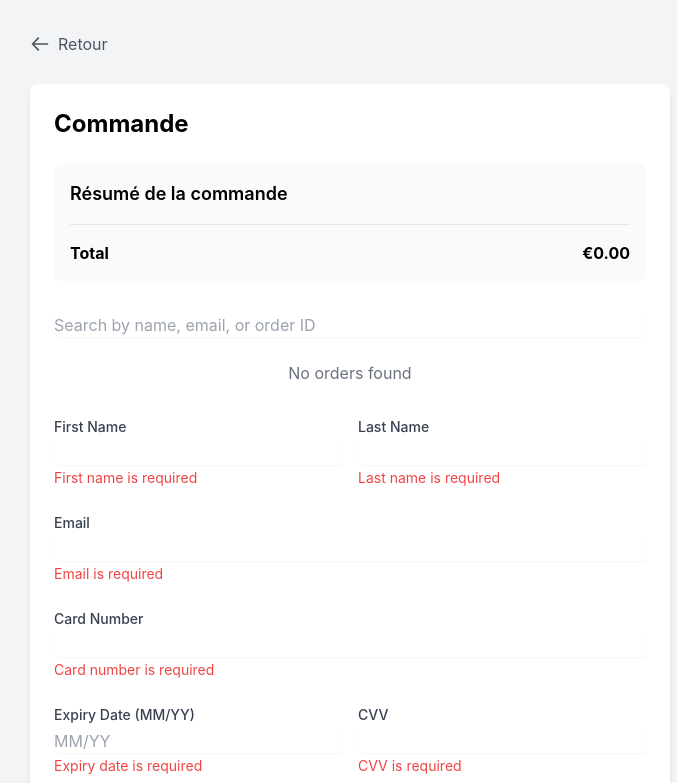
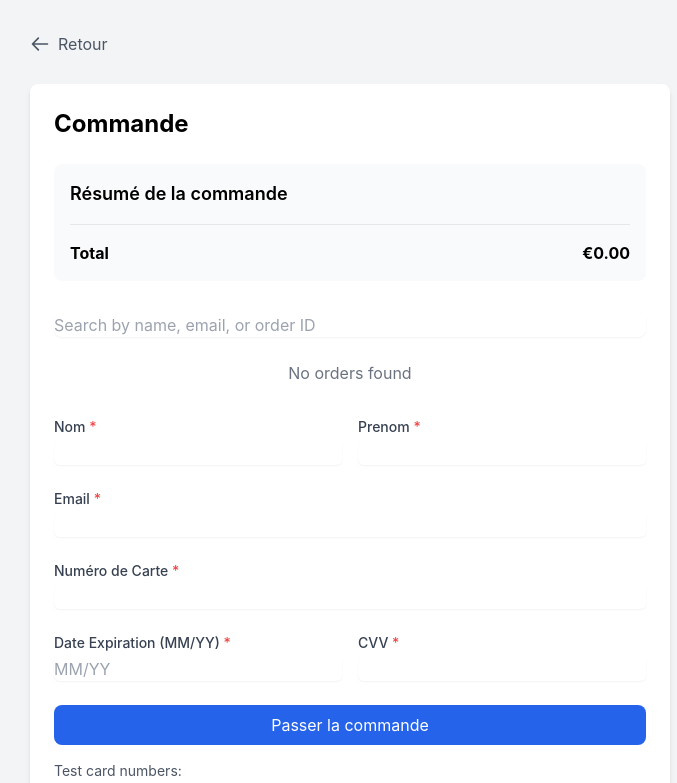
Before and after one commit to anohkolia/ticketpaymentapp, a Vue app: page /checkout in a window 1280 px wide. Shown: the top 783 px of the page, without its empty margins (290-967 px from the left). Built offline with nearby package versions, Linux system fonts and the light colour scheme.

Commit message:
mise à jour

```diff
--- a/src/components/checkout/PaymentForm.vue
+++ b/src/components/checkout/PaymentForm.vue
@@ -7,17 +7,17 @@ const props = defineProps<{
 }>();
 
 const schema = yup.object({
-  email: yup.string().required('Email is required').email('Invalid email format'),
-  firstName: yup.string().required('First name is required'),
-  lastName: yup.string().required('Last name is required'),
+  email: yup.string().required('*').email('Invalid email format'),
+  firstName: yup.string().required('*'),
+  lastName: yup.string().required('*'),
   cardNumber: yup.string()
-    .required('Card number is required')
+    .required('*')
     .matches(/^\d{16}$/, 'Card number must be 16 digits'),
   expiryDate: yup.string()
-    .required('Expiry date is required')
+    .required('*')
     .matches(/^(0[1-9]|1[0-2])\/([0-9]{2})$/, 'Invalid expiry date (MM/YY)'),
   cvv: yup.string()
-    .required('CVV is required')
+    .required('*')
     .matches(/^\d{3,4}$/, 'CVV must be 3 or 4 digits')
 });
 
@@ -44,40 +44,37 @@ const onSubmit = handleSubmit((formValues) => {
   <form @submit="onSubmit" class="space-y-6">
     <div class="grid grid-cols-2 gap-4">
       <div>
-        <label class="block text-sm font-medium text-gray-700">First Name</label>
+        <label class="block text-sm font-medium text-gray-700">Nom <span v-if="errors.firstName" class="text-red-500 text-sm">{{ errors.firstName }}</span></label>
         <input
           v-model="values.firstName"
           type="text"
           class="mt-1 block w-full rounded-md border-gray-300 shadow-sm focus:border-indigo-500 focus:ring-indigo-500"
           :disabled="disabled"
         />
-        <span v-if="errors.firstName" class="text-red-500 text-sm">{{ errors.firstName }}</span>
       </div>
       <div>
-        <label class="block text-sm font-medium text-gray-700">Last Name</label>
+        <label class="block text-sm font-medium text-gray-700">Prenom <span v-if="errors.lastName" class="text-red-500 text-sm">{{ errors.lastName }}</span></label>
         <input
           v-model="values.lastName"
           type="text"
           class="mt-1 block w-full rounded-md border-gray-300 shadow-sm focus:border-indigo-500 focus:ring-indigo-500"
           :disabled="disabled"
         />
-        <span v-if="errors.lastName" class="text-red-500 text-sm">{{ errors.lastName }}</span>
       </div>
     </div>
 
     <div>
-      <label class="block text-sm font-medium text-gray-700">Email</label>
+      <label class="block text-sm font-medium text-gray-700">Email <span v-if="errors.email" class="text-red-500 text-sm">{{ errors.email }}</span></label>
       <input
         v-model="values.email"
         type="email"
         class="mt-1 block w-full rounded-md border-gray-300 shadow-sm focus:border-indigo-500 focus:ring-indigo-500"
         :disabled="disabled"
       />
-      <span v-if="errors.email" class="text-red-500 text-sm">{{ errors.email }}</span>
     </div>
 
     <div>
-      <label class="block text-sm font-medium text-gray-700">Card Number</label>
+      <label class="block text-sm font-medium text-gray-700">Numéro de Carte <span v-if="errors.cardNumber" class="text-red-500 text-sm">{{ errors.cardNumber }}</span></label>
       <input
         v-model="values.cardNumber"
         type="text"
@@ -85,12 +82,11 @@ const onSubmit = handleSubmit((formValues) => {
         class="mt-1 block w-full rounded-md border-gray-300 shadow-sm focus:border-indigo-500 focus:ring-indigo-500"
         :disabled="disabled"
       />
-      <span v-if="errors.cardNumber" class="text-red-500 text-sm">{{ errors.cardNumber }}</span>
     </div>
 
     <div class="grid grid-cols-2 gap-4">
       <div>
-        <label class="block text-sm font-medium text-gray-700">Expiry Date (MM/YY)</label>
+        <label class="block text-sm font-medium text-gray-700">Date Expiration (MM/YY) <span v-if="errors.expiryDate" class="text-red-500 text-sm">{{ errors.expiryDate }}</span></label>
         <input
           v-model="values.expiryDate"
           type="text"
@@ -99,10 +95,9 @@ const onSubmit = handleSubmit((formValues) => {
           class="mt-1 block w-full rounded-md border-gray-300 shadow-sm focus:border-indigo-500 focus:ring-indigo-500"
           :disabled="disabled"
         />
-        <span v-if="errors.expiryDate" class="text-red-500 text-sm">{{ errors.expiryDate }}</span>
       </div>
       <div>
-        <label class="block text-sm font-medium text-gray-700">CVV</label>
+        <label class="block text-sm font-medium text-gray-700">CVV <span v-if="errors.cvv" class="text-red-500 text-sm">{{ errors.cvv }}</span></label>
         <input
           v-model="values.cvv"
           type="text"
@@ -110,7 +105,6 @@ const onSubmit = handleSubmit((formValues) => {
           class="mt-1 block w-full rounded-md border-gray-300 shadow-sm focus:border-indigo-500 focus:ring-indigo-500"
           :disabled="disabled"
         />
-        <span v-if="errors.cvv" class="text-red-500 text-sm">{{ errors.cvv }}</span>
       </div>
     </div>
 
@@ -119,8 +113,8 @@ const onSubmit = handleSubmit((formValues) => {
       class="w-full bg-blue-600 text-white py-2 px-4 rounded-lg hover:bg-blue-700 transition-colors disabled:bg-blue-300"
       :disabled="disabled"
     >
-      <span v-if="disabled">Processing Payment...</span>
-      <span v-else>Complete Purchase</span>
+      <span v-if="disabled">Traitement du paiements...</span>
+      <span v-else>Passer la commande</span>
     </button>
   </form>
 </template>
--- a/src/pages/EventPage.vue
+++ b/src/pages/EventPage.vue
@@ -14,10 +14,10 @@ const showMobileCart = ref(false);
 
 const event = ref<Event>({
   id: '1',
-  title: 'Summer Music Festival 2024',
-  date: 'July 15, 2024',
-  location: 'Central Park, New York',
-  description: 'Join us for an unforgettable day of music and fun!',
+  title: 'Diner Gala 2025',
+  date: 'Juillet 15, 2025 à 19h00',
+  location: 'RohazonPark, Rennes',
+  description: 'Je ne sais pas trop quoi mettre  ici, mais je suis sûr que ce sera un événement incroyable!',
   imageUrl: 'https://picsum.photos/800/400',
   tickets: [
     {
```
